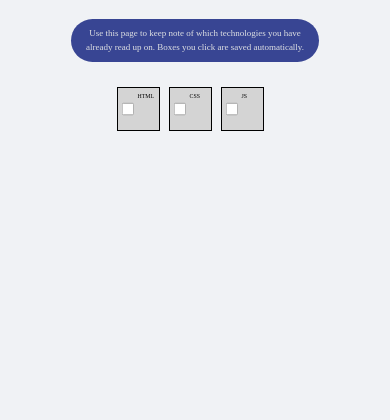
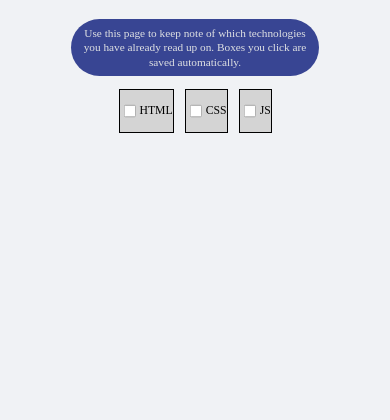
Before and after one commit to biantsh/web-engineering-project-1, a PHP site: page /track_progress_page/track_progress.php in a window 390 px wide. Shown: the part 51-471 px from the top of the page. Run offline with PHP 8.4, Linux system fonts and the light colour scheme; the visitor is signed in with stand-in values (Sample User, id 1); data that the repository does not hold is empty.

Commit message:
Fix styling and responsiveness for track_progress_page

```diff
--- a/about_us_page/about_us.php
+++ b/about_us_page/about_us.php
@@ -2,7 +2,7 @@
 
 <?php
     require("../DATABASE/db.php");
-    include("../auth.php")
+    include("../auth.php");
 
     $query = "SELECT * FROM `dev_info`";
     $result = mysqli_query($connection, $query);
--- a/track_progress_page/track_progress.css
+++ b/track_progress_page/track_progress.css
@@ -41,6 +41,7 @@ body {
     width: 40vw;
     margin-left: auto;
     margin-right: auto;
+    padding-left: 3vw;
 }
 
 .progress-box {
@@ -48,7 +49,7 @@ body {
     display: flex;
     font-size: 1.5vw;
     width: 10.5vw;
-    height: 5vh;
+    line-height: 5vh;
     margin-top: 3vh;
     margin-right: auto;
     align-content: left;
@@ -58,10 +59,6 @@ body {
 .progress-box input {
     width: 5vw;
     transform: scale(0.6);
-}
-
-.progress-box p {
-    margin-top: 0.6vh;
 }
 
 footer {
@@ -106,7 +103,19 @@ footer a, footer a:visited, footer a:hover, footer a:active{
         padding: 1.84vw;
         line-height: 1.7vh;
         width: 60vw;
-        font-size: 2.31vw;
+        font-size: 2.9vw;
+    }
+
+    .progress-box-container {
+        padding-left: 0;
+        padding-right: 5vw;
+    }
+
+    .progress-box {
+        width: 16vw;
+        font-size: 3vw;
+        margin-top: 1.5vh;
+        margin-left: 3vw;
     }
 
     footer {
--- a/track_progress_page/track_progress.php
+++ b/track_progress_page/track_progress.php
@@ -30,6 +30,7 @@
     <div class="progress-box-container">
         <div class="progress-box">
             <input type="checkbox" <?php echo $user_progress->getFinishedHTML() != 0 ? 'checked' : '' ?>><p>HTML</p>
+
         </div>
 
         <div class="progress-box">
```
